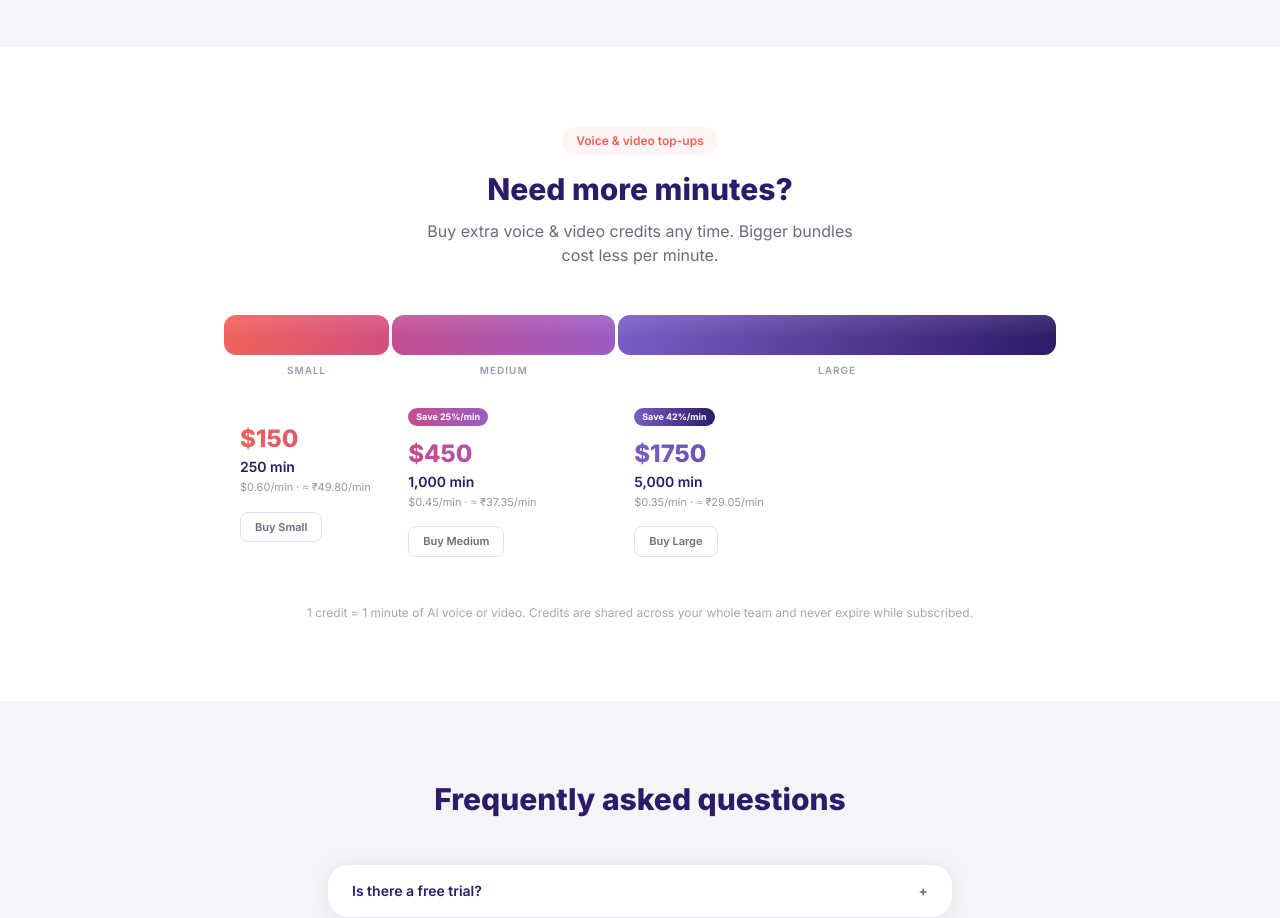
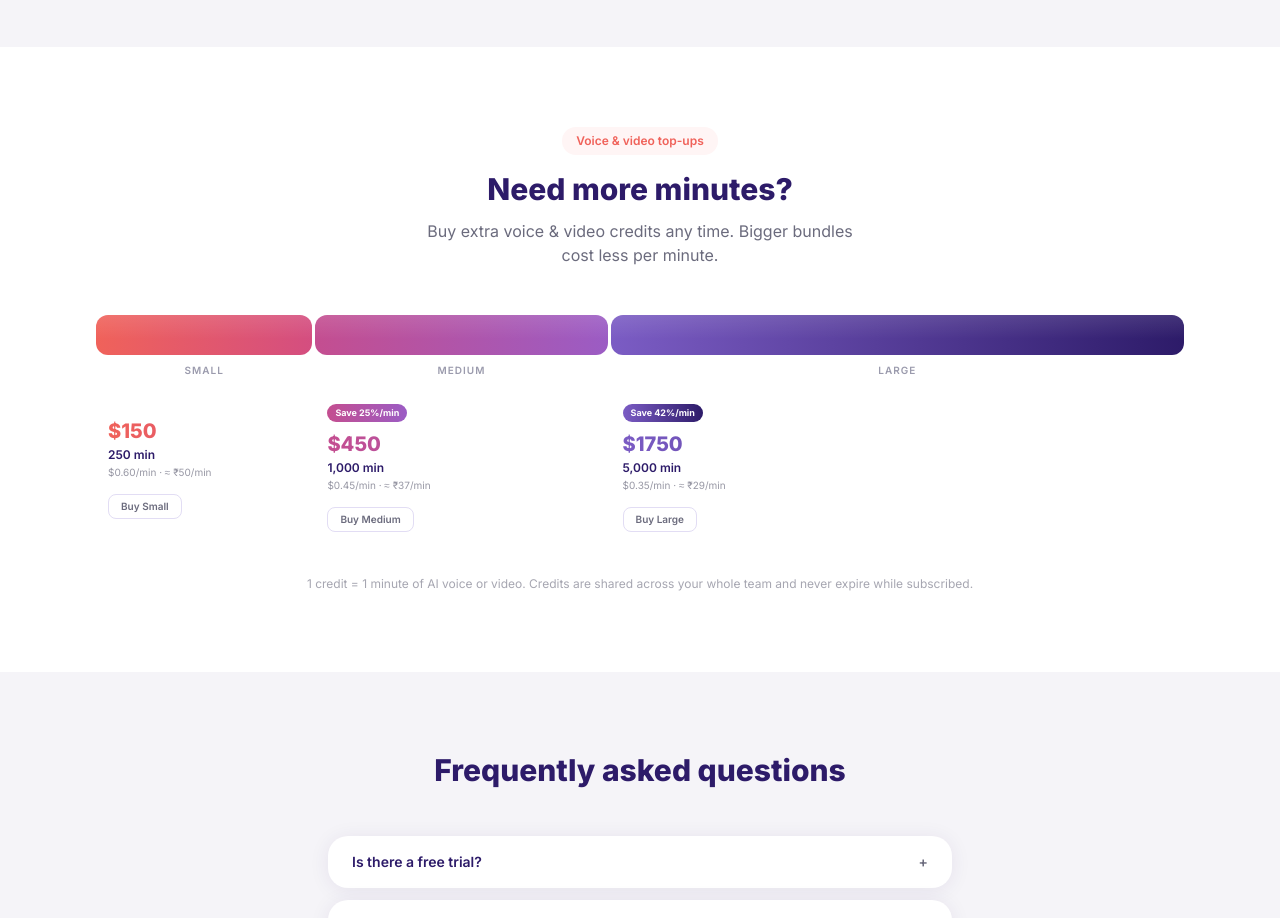
Before and after one commit to kashishakanksha754-coder/recruitAI, a Next.js app: page /pricing in a window 1280 px wide. Shown: the part 1660-2578 px from the top of the page. Built offline with nearby package versions, Linux system fonts and the light colour scheme.

Commit message:
Widen top-up section and compact info cards
- Section container: max-w-4xl → max-w-6xl for more breathing room
- Info cards: tighter padding (px-3 py-3), smaller price text (text-xl),
  smaller min/rate text (text-[10px]), compact Buy button (px-3 py-1)

```diff
--- a/src/app/pricing/page.tsx
+++ b/src/app/pricing/page.tsx
@@ -96,7 +96,6 @@ function TopUpMeter() {
     <div>
       {/* ── Desktop: single flex row — each column owns its bar segment + info card ── */}
       <div ref={meterRef} className="hidden sm:block">
-        {/* All columns in one flex row — bar segments on top, info below, same flexBasis */}
         <div className="flex gap-[3px]">
           {TOPUP_SEGMENTS.map(({ size, weight, mins, price, badge, from, to, glowColor }, i) => (
             <div
@@ -150,7 +149,7 @@ function TopUpMeter() {
 
               {/* Info card */}
               <div
-                className="flex-1 px-4 py-4 rounded-2xl transition-all duration-200 cursor-default"
+                className="flex-1 px-3 py-3 rounded-xl transition-all duration-200 cursor-default"
                 style={{
                   background: active === i ? "rgba(245,244,248,0.9)" : "transparent",
                   boxShadow: active === i ? `inset 0 0 0 1.5px ${glowColor}` : "none",
@@ -158,27 +157,27 @@ function TopUpMeter() {
               >
                 {badge ? (
                   <span
-                    className="inline-block text-[9px] font-bold px-2 py-0.5 rounded-full text-white mb-3"
+                    className="inline-block text-[9px] font-bold px-2 py-0.5 rounded-full text-white mb-2"
                     style={{ background: `linear-gradient(90deg, ${from} 0%, ${to} 100%)` }}
                   >
                     {badge}
                   </span>
                 ) : (
-                  <div className="mb-[21px]" />
+                  <div className="mb-[19px]" />
                 )}
                 <p
-                  className="text-2xl font-extrabold mb-0.5"
+                  className="text-xl font-extrabold mb-0.5"
                   style={{ background: `linear-gradient(90deg, ${from} 0%, ${to} 100%)`, WebkitBackgroundClip: "text", WebkitTextFillColor: "transparent" }}
                 >
                   ${price}
                 </p>
-                <p className="text-sm font-semibold text-purple-900 mb-0.5">{mins.toLocaleString()} min</p>
-                <p className="text-[11px] text-muted/70 mb-4">
-                  ${(price / mins).toFixed(2)}/min · ≈ ₹{((price / mins) * INR_RATE_TOPUP).toFixed(2)}/min
+                <p className="text-xs font-semibold text-purple-900 mb-0.5">{mins.toLocaleString()} min</p>
+                <p className="text-[10px] text-muted/70 mb-3">
+                  ${(price / mins).toFixed(2)}/min · ≈ ₹{((price / mins) * INR_RATE_TOPUP).toFixed(0)}/min
                 </p>
                 <a
                   href="/demo"
-                  className="inline-block text-[11px] font-semibold px-3.5 py-1.5 rounded-lg border transition-all duration-200"
+                  className="inline-block text-[10px] font-semibold px-3 py-1 rounded-lg border transition-all duration-200"
                   style={{
                     borderColor: active === i ? from : "#E2DDF4",
                     color: active === i ? from : "#6B6B7D",
@@ -481,7 +480,7 @@ export default function PricingPage() {
 
       {/* Top-ups */}
       <section className="py-20">
-        <div className="max-w-4xl mx-auto px-4 sm:px-6 lg:px-8">
+        <div className="max-w-6xl mx-auto px-4 sm:px-6 lg:px-8">
           <FadeUp className="text-center mb-12">
             <span className="inline-flex items-center gap-2 bg-coral-50 text-coral-500 text-xs font-semibold px-3.5 py-1.5 rounded-full mb-4">
               Voice &amp; video top-ups
```
